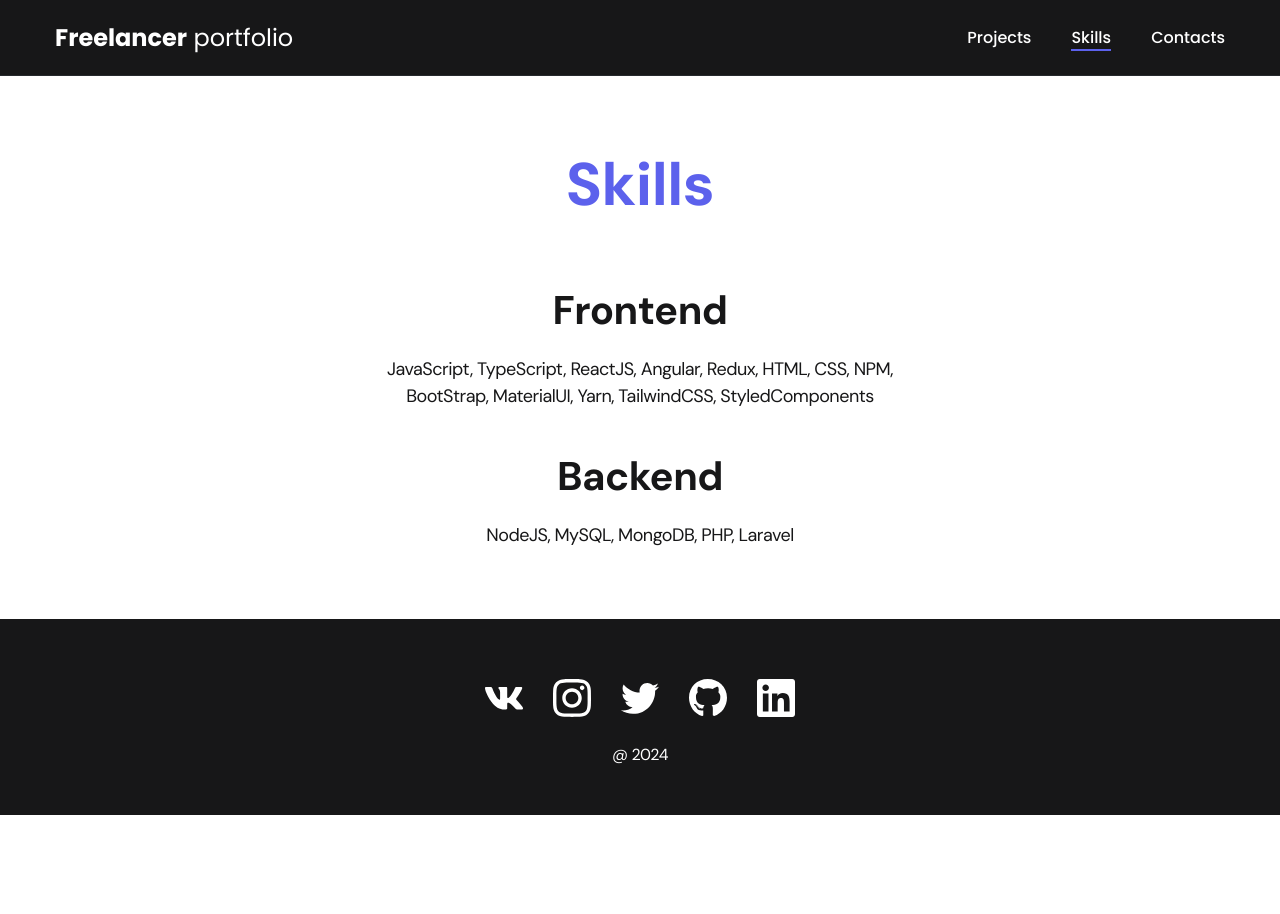
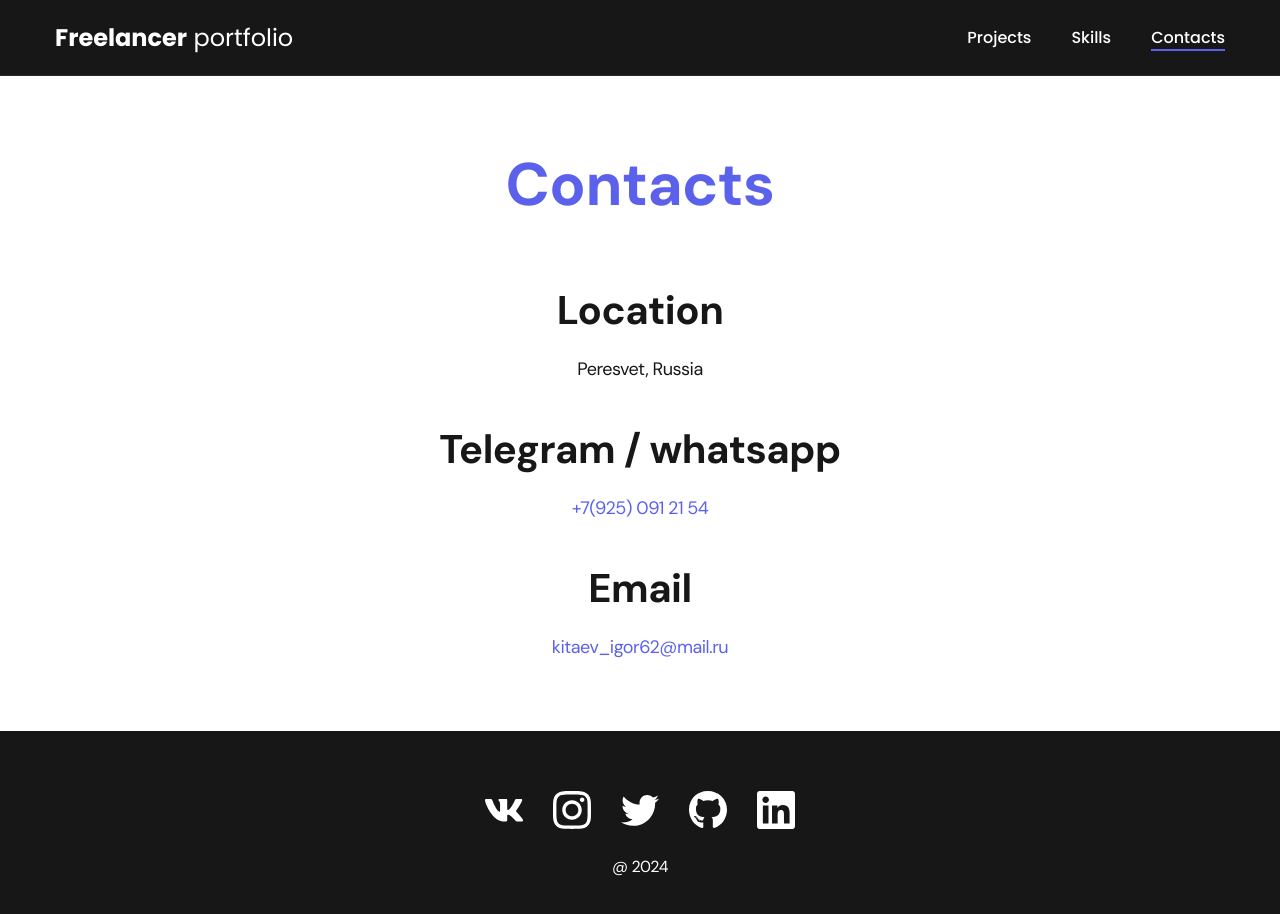
Before and after one commit to iskatelk/portfolio_2_html, a plain HTML site: page contacts.html in a window 1280 px wide. Before the commit the page ends 815 px from the top, so only its background shows below. Drawn offline with Linux system fonts and the light colour scheme.

Commit message:
add page contacts

```diff
--- a/skills.html
+++ b/contacts.html
@@ -13,8 +13,8 @@
             <a href="#!" class="logo"><strong>Freelancer</strong> portfolio</a>
             <ul class="nav-list">
                 <li class="nav-list__item"><a href="./index.html" class="nav-list__link ">Projects</a></li>
-                <li class="nav-list__item"><a href="./skills.html" class="nav-list__link nav-list__link--active">Skills</a></li>
-                <li class="nav-list__item"><a href="./contacts.html" class="nav-list__link">Contacts</a></li>
+                <li class="nav-list__item"><a href="./skills.html" class="nav-list__link">Skills</a></li>
+                <li class="nav-list__item"><a href="./contacts.html" class="nav-list__link nav-list__link--active">Contacts</a></li>
             </ul>
 
       </div>
@@ -23,16 +23,20 @@
 
     <main class="section">
         <div class="container">
-            <h1 class="title-1">Skills</h1>
+            <h1 class="title-1">Contacts</h1>
 
             <ul class="content-list">
               <li class="content-list__item">
-                <h2 class="title-2">Frontend</h2>
-                <p>JavaScript, TypeScript, ReactJS, Angular, Redux, HTML, CSS, NPM, BootStrap, MaterialUI, Yarn, TailwindCSS, StyledComponents</p>
+                <h2 class="title-2">Location</h2>
+                <p>Peresvet, Russia</p>
               </li>
               <li class="content-list__item">
-                <h2 class="title-2">Backend</h2>
-            <p>NodeJS, MySQL, MongoDB, PHP, Laravel</p>
+                <h2 class="title-2">Telegram / whatsapp</h2>
+            <p><a href="tel:+79250912154">+7(925) 091 21 54</a></p>
+              </li>
+              <li class="content-list__item">
+                <h2 class="title-2">Email</h2>
+            <p><a href="mailTo:Email">kitaev_igor62@mail.ru</a></p>
               </li>
             </ul>
 
--- a/css/main.css
+++ b/css/main.css
@@ -19,6 +19,9 @@ body {
   font-family: "DM Sans", sans-serif;
   letter-spacing: -0.5px;
   color: var(--text-color);
+  height: 100%;
+  display: flex;
+  flex-direction: column;
 }
 
 .container {
@@ -275,6 +278,10 @@ body {
   text-align: center;
 }
 
+.content-list a {
+  color: var(--accent);
+}
+
 .content-list__item {
   font-size: 18px;
   line-height: 1.5;
@@ -287,6 +294,7 @@ body {
 /*Footer*/
 
 .footer {
+  margin-top: auto;
   padding: 60px 0 50px;
   background-color: var(--dark-bg);
   color: var(--header-text);
```
